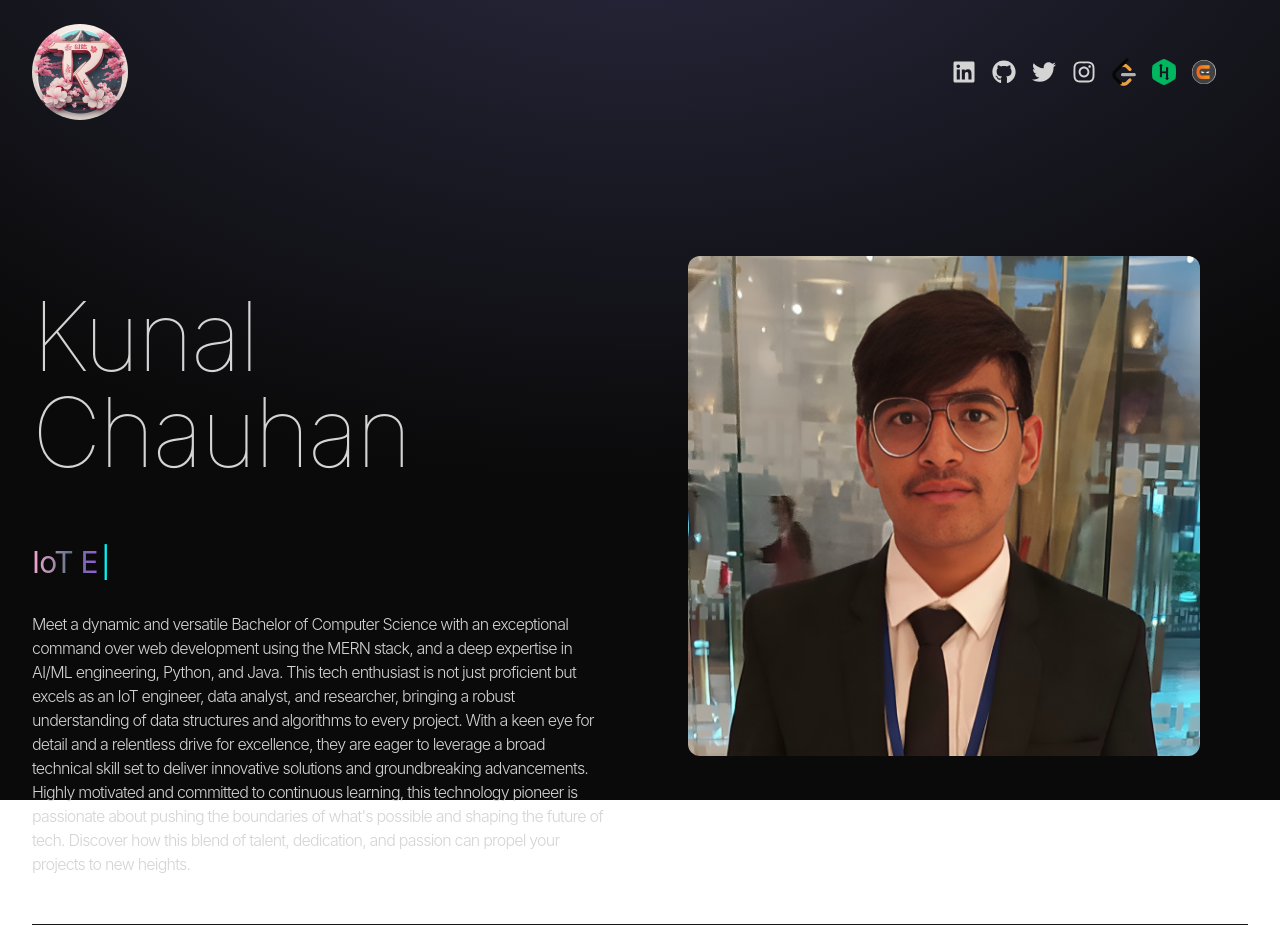
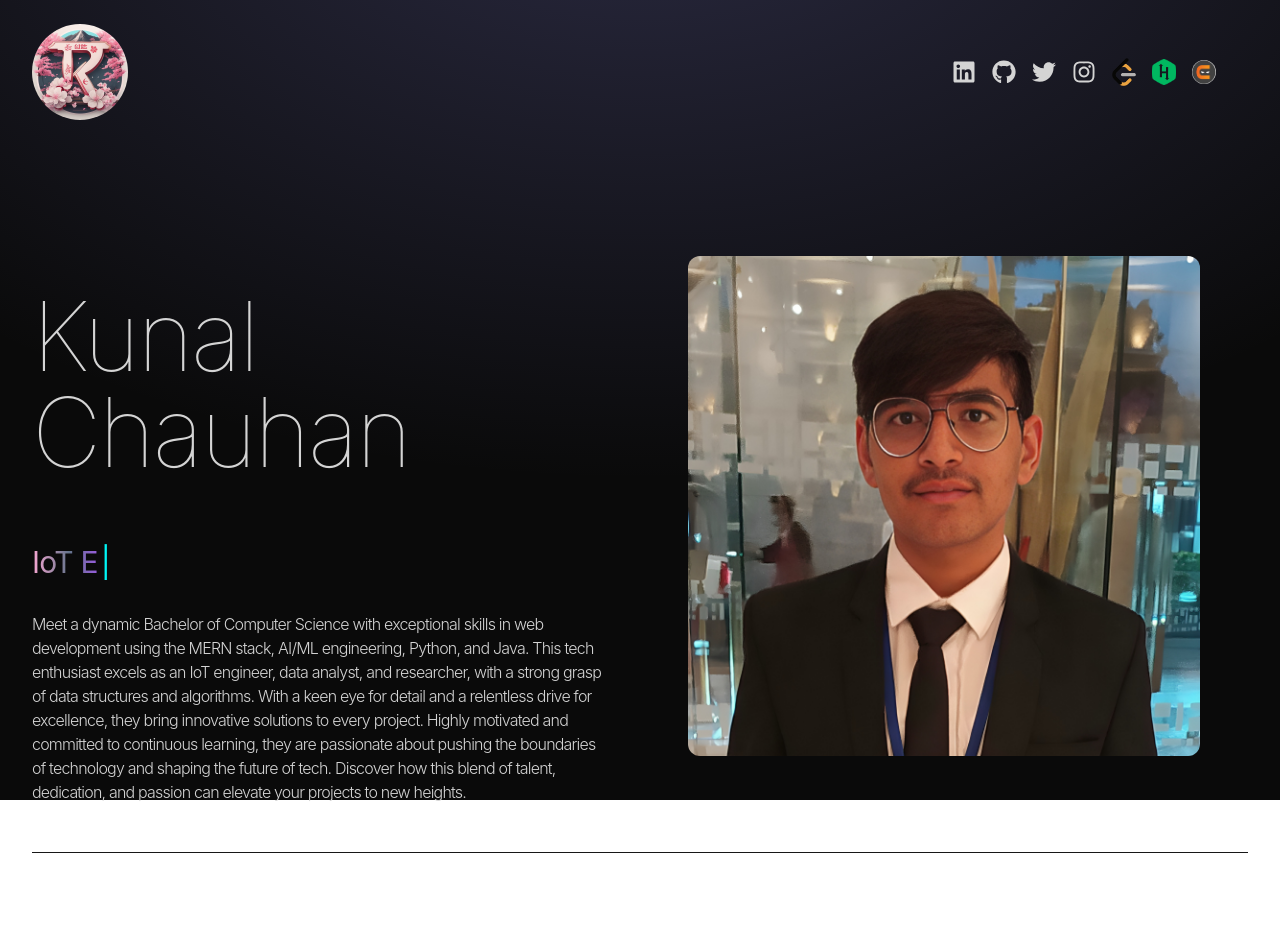
Before and after one commit to Kunal-Chauhan7/Portfolio, a React (Create React App) app: page / in a window 1280 px wide. Shown: the top 938 px of the page. Built offline with nearby package versions, Linux system fonts and the light colour scheme.

Commit message:
some more changes

```diff
--- a/src/constants/index.js
+++ b/src/constants/index.js
@@ -3,9 +3,7 @@ import project2 from "../assets/projects/project-2.jpg";
 import project3 from "../assets/projects/project-3.jpg";
 import project5 from "../assets/projects/project-5.png";
 
-export const HERO_CONTENT = `Meet a dynamic and versatile Bachelor of Computer Science with an exceptional command over web development using the MERN stack, and a deep expertise in AI/ML engineering, Python, and Java.
-This tech enthusiast is not just proficient but excels as an IoT engineer, data analyst, and researcher, bringing a robust understanding of data structures and algorithms to every project. With a keen eye for detail and a relentless drive for excellence, they are eager to leverage a broad technical skill set to deliver innovative solutions and groundbreaking advancements.
-Highly motivated and committed to continuous learning, this technology pioneer is passionate about pushing the boundaries of what's possible and shaping the future of tech. Discover how this blend of talent, dedication, and passion can propel your projects to new heights.`;
+export const HERO_CONTENT = `Meet a dynamic Bachelor of Computer Science with exceptional skills in web development using the MERN stack, AI/ML engineering, Python, and Java. This tech enthusiast excels as an IoT engineer, data analyst, and researcher, with a strong grasp of data structures and algorithms. With a keen eye for detail and a relentless drive for excellence, they bring innovative solutions to every project. Highly motivated and committed to continuous learning, they are passionate about pushing the boundaries of technology and shaping the future of tech. Discover how this blend of talent, dedication, and passion can elevate your projects to new heights.`;
 
 export const ABOUT_TEXT = `I am a Bachelor of Computer Science with expertise in web development (MERN stack), AI/ML engineering, Python, and Java.
 Proficient as an IoT engineer, data analyst, and researcher with a strong grasp of data structures and algorithms. Highly
@@ -57,7 +55,7 @@ export const PROJECTS = [
     technologies: ["HTML", "CSS", "BootStrap", "JavaScript"],
   },
   {
-    link:"",
+    link:"https://github.com/Kunal-Chauhan7/Portfolio",
     title: "Portfolio Website",
     image: project3,
     description:
```
